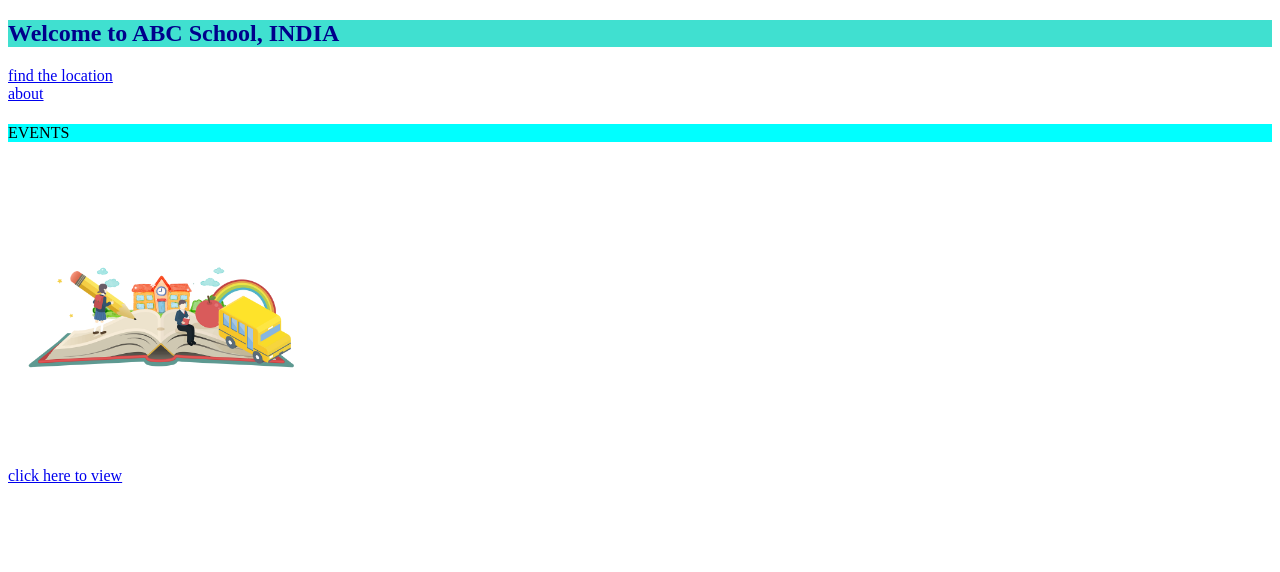
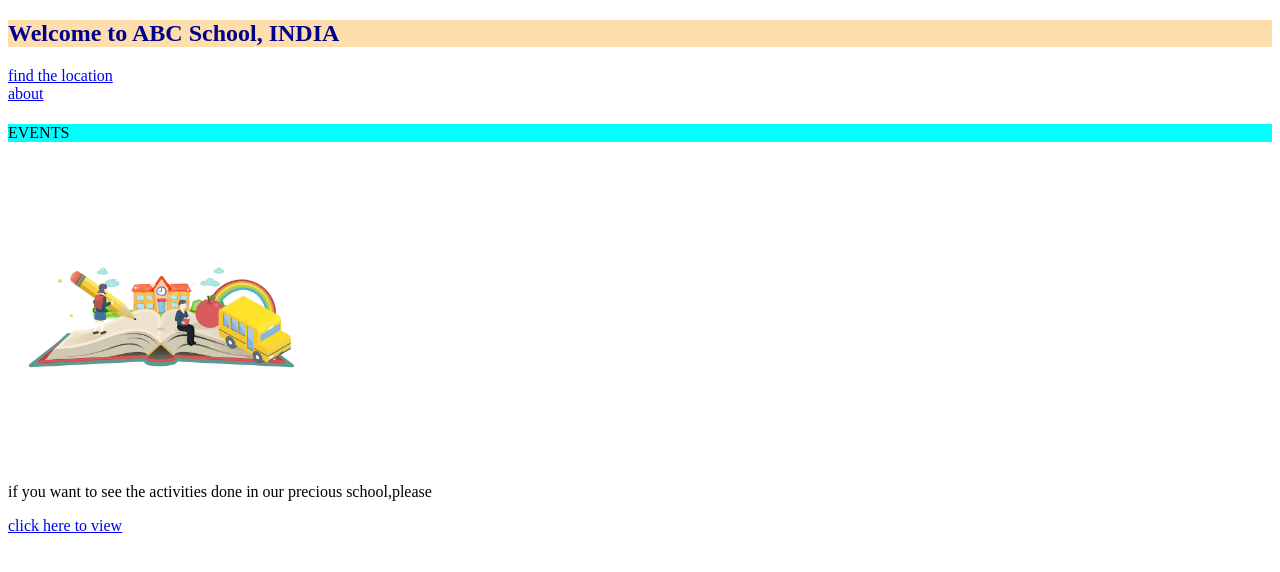
Before and after one commit to abhijay24/schoolapppart3, a plain HTML site: page index.html in a window 1280 px wide. Drawn offline with Linux system fonts and the light colour scheme.

Commit message:
schoolapp3

```diff
--- a/index.html
+++ b/index.html
@@ -19,7 +19,10 @@
     <a href = '#'><img src = "school pic.png" width = 300 height = 300><a></a>
     </p2>
     <div>
-    <a href="https://www.fastweb.com/student-life/articles/impressive-extracurriculars">click here to view</a>
+     <p>
+      if you want to see the activities done in our precious school,please
+     </p>
+     <a href="https://www.fastweb.com/student-life/articles/impressive-extracurriculars">click here to view</a>
     </div>
    </body>
   </head>
--- a/style.css
+++ b/style.css
@@ -2,14 +2,15 @@
 
 h2{
 
- background-color: turquoise;
+ background-color: navajowhite;
  color: darkblue
 
 }
 
 p2{
+ color: gold;
+ align-items: center
 
- align-items: center
 
 }
 
```
